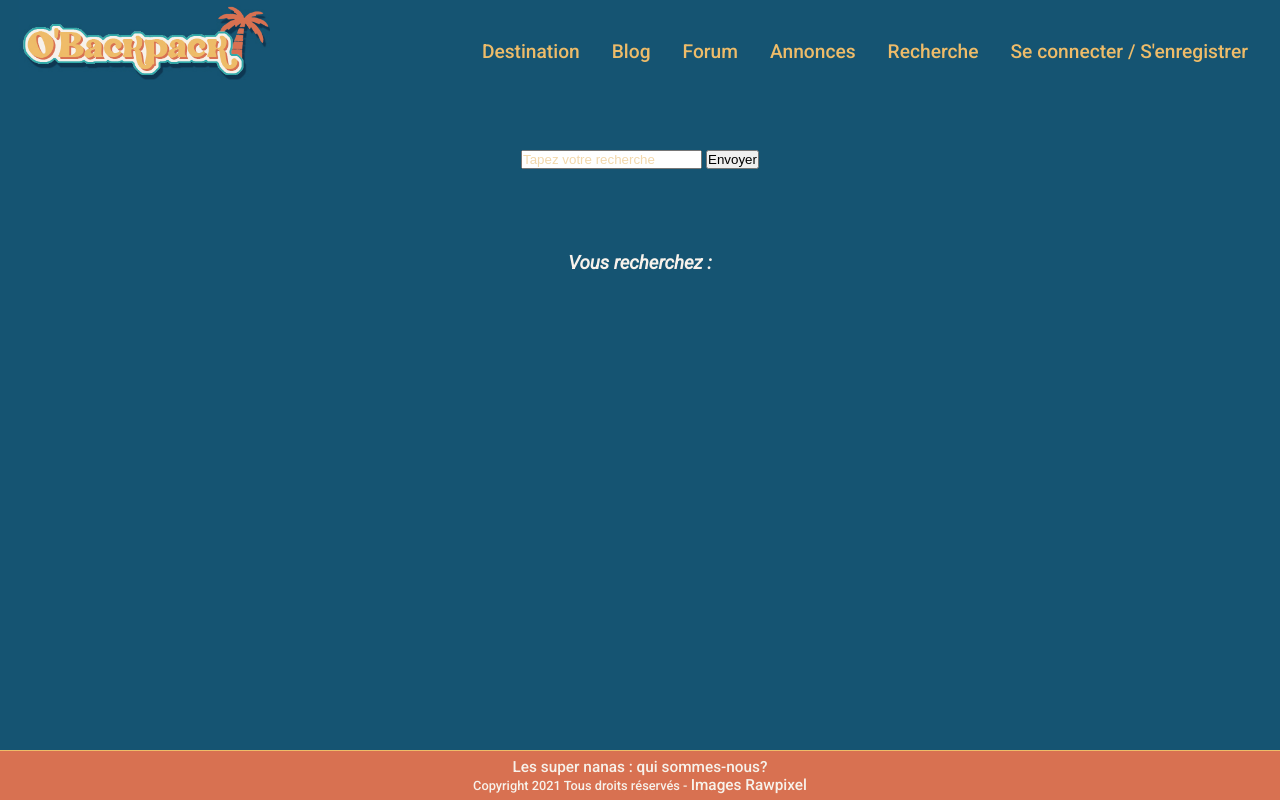
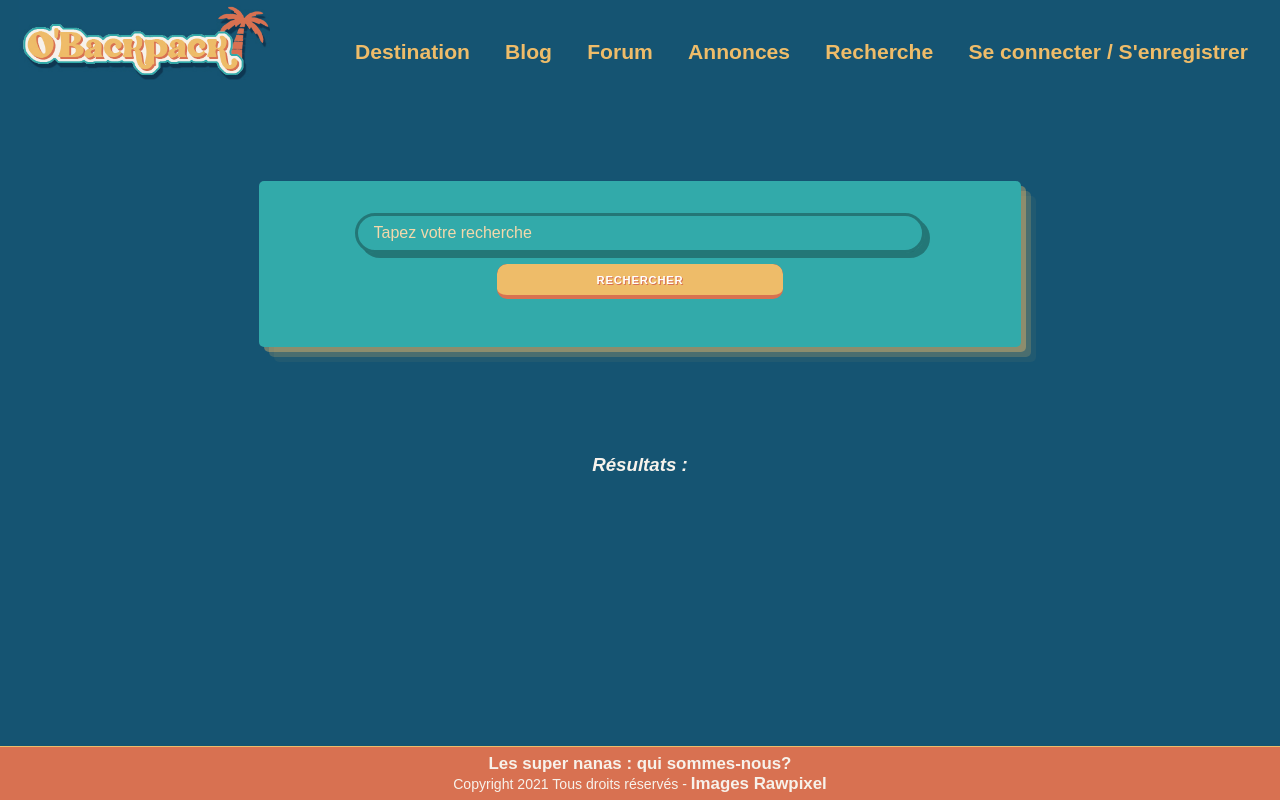
Before and after one commit to lulu-la-sorciere/O-Backpack, a Symfony app: template templates/main/search.html.twig in a window 1280 px wide. Run offline with Twig, Linux system fonts and the light colour scheme; the template is opened without the code that fills it, so the values that code supplies are empty; some libraries are stand-ins or nearby versions.

Commit message:
templating h2

```diff
--- a/public/css/style.css
+++ b/public/css/style.css
@@ -1,11 +1,10 @@
-@import url('https://fonts.googleapis.com/css2?family=Roboto:ital,wght@0,500;1,400&display=swap');
 /* general */
 
 html {
   background-color: #155472;
   color: #F7F2EB;
   font-size: 1em;
-  font-family: 'Roboto', sans-serif;
+  font-family: 'Railway', sans-serif;
 }
 
 main {
@@ -56,12 +55,13 @@ header {
 }
 
 li {
-  font-size: 10.em;
+  font-size: 1.1em;
   list-style: none;
 }
 
 a {
   font-size: 1.2em;
+  font-weight: bold;
   text-decoration: none;
   color: #F7F2EB;
 }
@@ -106,7 +106,7 @@ a {
 
 .nav-link {
   font-size: 1.2em;
-  font-weight: 400;
+  font-weight: bold;
   color: #EEBC69;
 }
 
@@ -605,7 +605,7 @@ h5 {
   border-width: 0 0 4px;
   color: #FFFFFF;
   cursor: pointer;
-  font-size: 15px;
+  font-size: 1em;
   font-weight: 700;
   text-shadow: 1px 1px #D87151;
   letter-spacing: .8px;
@@ -645,11 +645,68 @@ h5 {
   user-select: auto;
 }
 
-.bbuttonform:hover:not(:disabled) {
+.buttonform:hover:not(:disabled) {
   filter: brightness(1.1);
 }
 
 .buttonform:disabled {
+  cursor: auto;
+}
+
+.buttonform2 {
+  appearance: button;
+  background-color: #D87151;
+  border: solid transparent;
+  border-radius: 10px;
+  border-width: 0 0 4px;
+  color: #FFFFFF;
+  cursor: pointer;
+  font-size: 0.7em;
+  font-weight: 700;
+  text-shadow: 1px 1px #D87151;
+  letter-spacing: .8px;
+  line-height: 20px;
+  margin: auto;
+  outline: none;
+  overflow: visible;
+  padding: 0.5em;
+  text-align: center;
+  text-transform: uppercase;
+  touch-action: manipulation;
+  transform: translateZ(0);
+  transition: filter .2s;
+  user-select: none;
+  -webkit-user-select: none;
+  width: 40%;
+  margin-top: 1em;
+}
+
+
+.buttonform2:after {
+  background-clip: padding-box;
+  background-color: #EEBC69;
+  border: solid transparent;
+  border-radius: 10px;
+  border-width: 0 0 4px;
+  bottom: -4px;
+  content: "";
+  left: 0;
+  position: absolute;
+  right: 0;
+  top: 0;
+  z-index: -1;
+}
+
+.buttonform2:main,
+.buttonform2:focus {
+  user-select: auto;
+}
+
+.buttonform2:hover:not(:disabled) {
+  filter: brightness(1.1);
+}
+
+.buttonform2:disabled {
   cursor: auto;
 }
 
--- a/templates/base.html.twig
+++ b/templates/base.html.twig
@@ -8,6 +8,7 @@
 		<link rel="preconnect" href="https://fonts.googleapis.com">
 		<link rel="preconnect" href="https://fonts.gstatic.com" crossorigin>
 		<link href="https://fonts.googleapis.com/css2?family=Lobster&display=swap" rel="stylesheet">
+		<link href="https://fonts.googleapis.com/css2?family=Lobster&family=Raleway&display=swap" rel="stylesheet">
 
 		<title>
 			{% block title %}O'Backpack -
--- a/templates/main/search.html.twig
+++ b/templates/main/search.html.twig
@@ -6,17 +6,24 @@
 
 {% block content %}
 	<section class="search_form">
-		<form action="" method="GET">
-			<input name="search" type="text" onfocus="this.placeholder=''" placeholder="Tapez votre recherche" >
-			<button type="submit">
-				Envoyer
-			</button>
-		</form>
+		<div class="formwrapper">
+            <div class="col">
+                <div class="formgroup">
+					<form action="" method="GET">
+						<input name="search" type="text" onfocus="this.placeholder=''" placeholder="Tapez votre recherche"><br>
+						<button type="submit" class="buttonform2">
+							Rechercher
+						</button>
+					</form>
+				</div>
+			</div>
+        <div>
+
 	</section>
 
 	<section class="results">
 
-			<h3>Vous recherchez :</h3>
+			<h3>Résultats :</h3>
 			{#{{ searchValue }}#}
 
 
--- a/templates/security/login.html.twig
+++ b/templates/security/login.html.twig
@@ -14,7 +14,7 @@
         </div>
     {% endif %}
 
-    <h2 class="h3 formspace">Veuillez vous connecter</h2>
+    <h2 class="formspace">Veuillez vous connecter</h2>
 
         <div class="formwrapper">
             <div class="col">
@@ -47,9 +47,9 @@
                 Se connecter
             </button>
 
-        </div>
+            </div>
 
-    <div>
+        <div>
     <p>ou</p>
     <h3 class="h3 formspace buttonform"><a href ="{{ path('app_register') }}">~ INSCRIVEZ-VOUS ~</a></h3>
     </div>
```
